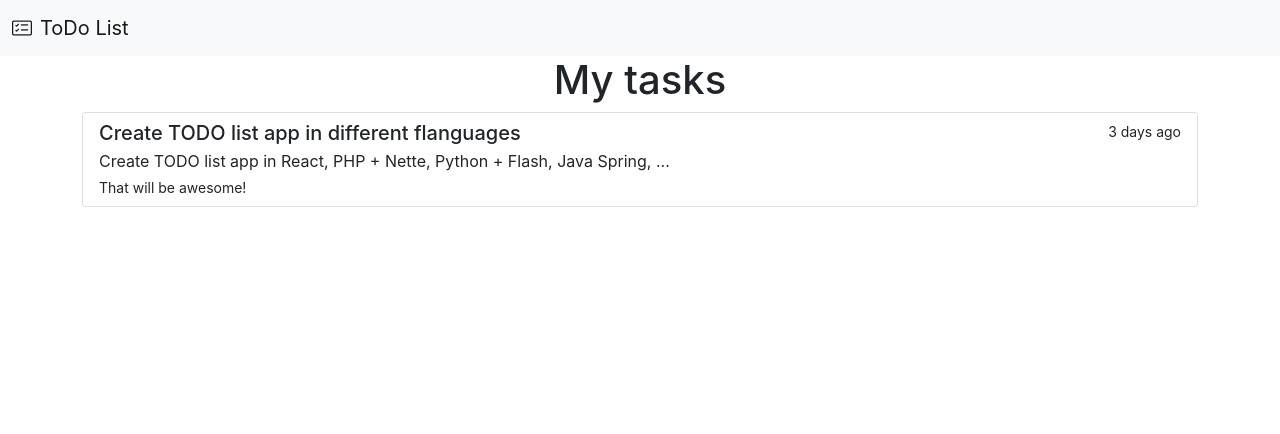
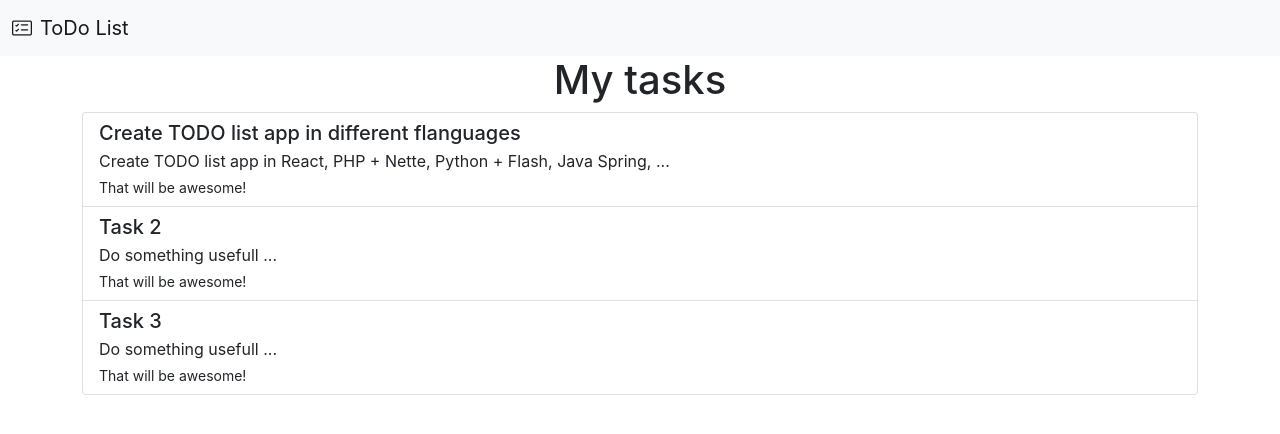
Before and after one commit to branogoga/todo-react, a React (Create React App) app: page / in a window 1280 px wide. Shown: the top 434 px of the page. Built offline with nearby package versions, Linux system fonts and the light colour scheme.

Commit message:
Create TaskList component

```diff
--- a/src/App.js
+++ b/src/App.js
@@ -3,29 +3,73 @@ import Container from 'react-bootstrap/Container'
 import Navbar from 'react-bootstrap/Navbar'
 import ListGroup from 'react-bootstrap/ListGroup';
 
+const Navigation = (
+  <Navbar expand="lg" variant="light" bg="light">
+  <Container fluid>
+    <Navbar.Brand href="#">
+      <span className="bi bi-card-checklist" />
+      <span className="ps-2">ToDo List</span>
+    </Navbar.Brand>
+  </Container>
+  </Navbar>
+)
+
+function TaskListItem(props) {
+  return <ListGroup.Item key={props.id}>
+    <div className="d-flex w-100 justify-content-between">
+      <h5 className="mb-1">{props.title}</h5>
+      <small>{props.created_at}</small>
+    </div>
+    <p className="mb-1 d-flex w-100 justify-content-between">{props.description}</p>
+    <small className="d-flex w-100 justify-content-between">That will be awesome!</small>
+  </ListGroup.Item>
+}
+
+function TaskList(props) {
+
+  const tasks = createTasks()
+  let items = tasks.map(task =>  <TaskListItem {...task} />)
+
+  return <ListGroup>
+    {items}
+  </ListGroup>
+}
+
+function createTasks() {
+  const task1 = {
+    id: 1,
+    title: "Create TODO list app in different flanguages",
+    created: "3 days ago",
+    description: "Create TODO list app in React, PHP + Nette, Python + Flash, Java Spring, ...",
+  }
+
+  const task2 = {
+    id: 2,
+    title: "Task 2",
+    created: "4 days ago",
+    description: "Do something usefull ...",
+  }
+
+  const task3 = {
+    id: 3,
+    title: "Task 3",
+    created: "5 days ago",
+    description: "Do something usefull ...",
+  }
+
+  const tasks = [task1, task2, task3]
+
+  return tasks
+}
+
+
 function App() {
   return (
     <div className="App">
-      <Navbar expand="lg" variant="light" bg="light">
-        <Container fluid>
-          <Navbar.Brand href="#">
-            <span className="bi bi-card-checklist" />
-            <span className="ps-2">ToDo List</span>
-          </Navbar.Brand>
-        </Container>
-      </Navbar>
+      {Navigation}
       <Container>
         <h1>My tasks</h1>
-        <ListGroup>
-          <ListGroup.Item className="">
-            <div className="d-flex w-100 justify-content-between">
-              <h5 className="mb-1">Create TODO list app in different flanguages</h5>
-              <small>3 days ago</small>
-            </div>
-            <p className="mb-1 d-flex w-100 justify-content-between">Create TODO list app in React, PHP + Nette, Python + Flash, Java Spring, ...</p>
-            <small className="d-flex w-100 justify-content-between">That will be awesome!</small>
-          </ListGroup.Item>
-        </ListGroup>
+        <TaskList />
       </Container>
     </div>
   );
```
